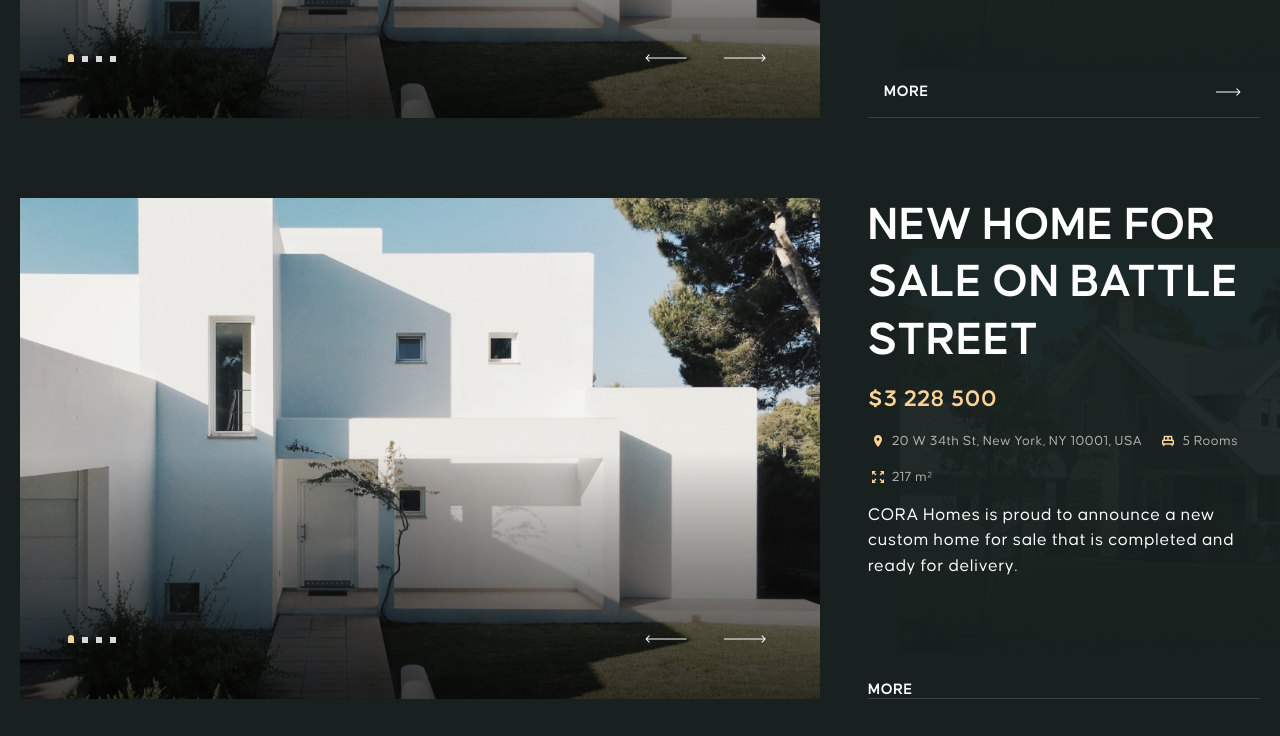
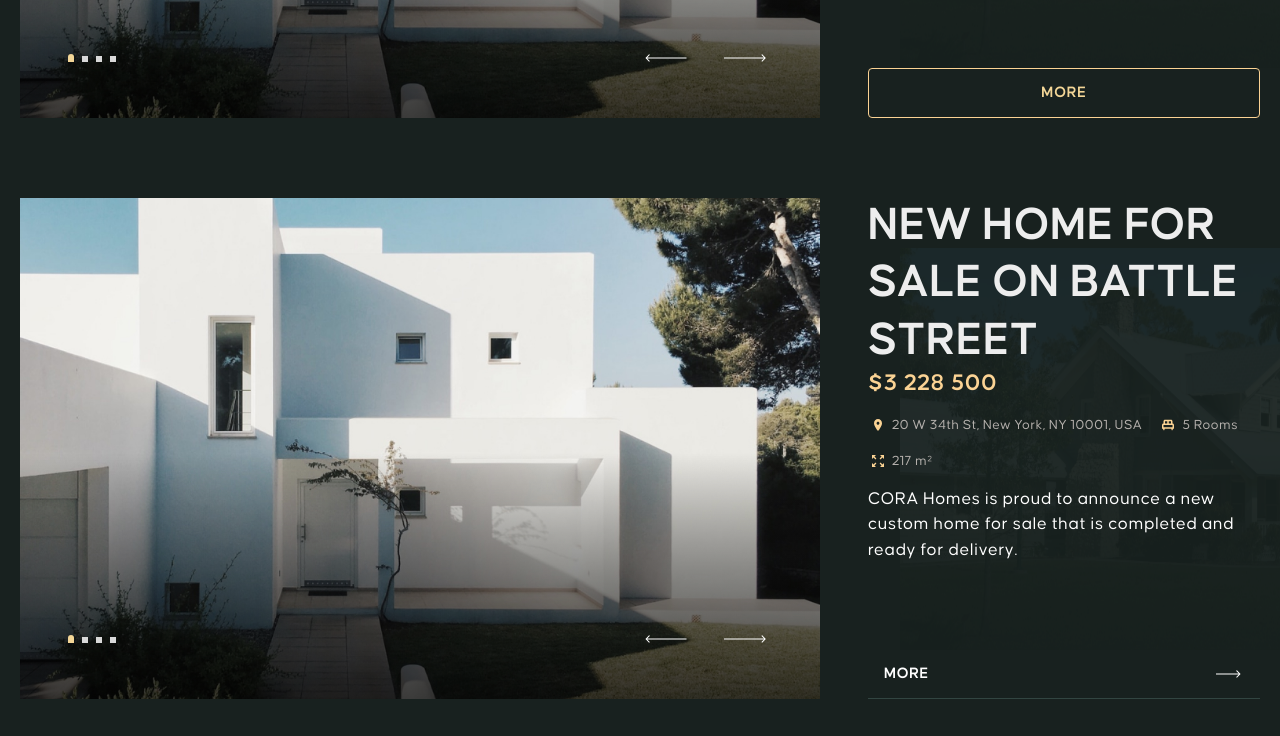
Before and after one commit to RomanVinichenko/corahomes, a website: page app/sales.html in a window 1280 px wide. Shown: the part 944-1680 px from the top of the page. Drawn offline with nearby package versions, Linux system fonts and the light colour scheme.

Commit message:
new styles2

```diff
--- a/app/sales.html
+++ b/app/sales.html
@@ -72,7 +72,7 @@
           <div class="swiper-button-prev"></div>
         </div>
         <div class="sales__info">
-          <h2>NEW HOME FOR SALE ON BATTLE STREET</h2>
+          <a class="sales__title" href="#">NEW HOME FOR SALE ON BATTLE STREET</a>
           <h3>$3 228 500</h3>
           <div class="sale__tags">
             <div>
@@ -92,11 +92,16 @@
           </div>
           <p>CORA Homes is proud to announce a new custom home for sale that is completed and ready for delivery.
           </p>
-          <div class="sale__button">
-            <a href="#">
-              More
-            </a>
-          </div>
+<!--          <div class="sale__button">-->
+<!--            <a href="#">-->
+<!--              More-->
+<!--            </a>-->
+<!--          </div>-->
+          <a class="rv-button rv-gold" href="#">
+            <p>
+              more
+            </p>
+          </a>
         </div>
       </div>
     </div>
--- a/app/scss/_footer.scss
+++ b/app/scss/_footer.scss
@@ -144,14 +144,14 @@
         top: 0;
         transition: all 0.3s;
 
-        &:last-child {
+        &:last-of-type {
           opacity: 0;
         }
       }
 
       &:hover {
         img {
-          &:last-child {
+          &:last-of-type {
             opacity: 1;
           }
         }
--- a/app/scss/_global.scss
+++ b/app/scss/_global.scss
@@ -155,6 +155,7 @@ h5 {
 .rv-button {
   display: flex;
   align-items: center;
+  justify-content: center;
   margin: 0 auto;
   padding: 0 32px;
   width: fit-content;
--- a/app/scss/_home.scss
+++ b/app/scss/_home.scss
@@ -581,10 +581,6 @@
           background-position: bottom -1px center;
         }
 
-        .sale__link {
-          //opacity: 1;
-        }
-
         .sale__img {
           img:first-child {
             transform: scale(1.1);
--- a/app/scss/_sales.scss
+++ b/app/scss/_sales.scss
@@ -2,37 +2,33 @@
   padding: 120px 0;
   overflow: hidden;
 
-  .sale__button {
-    padding: 0;
+  .rv-button {
+    justify-content: center;
+    margin-top: auto;
+    width: 100%;
+  }
 
-    &::after {
-      display: none;
+  &__title {
+    margin-bottom: 16px;
+    font-family: "Causten-600", sans-serif;
+    font-weight: 600;
+    font-size: 48px;
+    line-height: 1.2;
+    letter-spacing: 0.015em;
+    text-transform: uppercase;
+    color: #fff;
+    transition: all 0.3s;
+
+    &:hover {
+      color: #fbd394;
     }
 
-    a {
-      position: relative;
-      z-index: 10;
-      display: block;
-      padding: 16px;
-      height: 50px;
-
-      &::after {
-        content: url("../images/sale-arrow.svg");
-        position: absolute;
-        right: 8px;
-        top: 50%;
-        width: 48px;
-        height: 48px;
-        transform: translateY(-50%);
-      }
-    }
-
-    &:hover {
-      background-position: bottom;
+    @include m($xl) {
+      font-size: 42px;
     }
 
     @include m($lg) {
-      margin: 64px 0 0;
+      font-size: 38px;
     }
   }
 
@@ -60,11 +56,6 @@
     flex-direction: column;
     margin-left: 48px;
     max-width: 485px;
-
-    h2 {
-      margin-bottom: 16px;
-      color: #fff;
-    }
 
     h3 {
       margin-bottom: 16px;
```
Also changed, not shown: app/contact.html (+1 -1 lines), app/index.html (+1 -1 lines), app/vacancy.html (+1 -1 lines), app/css/style.min.css, app/images/popup-close.svg (added), 1 other file.
